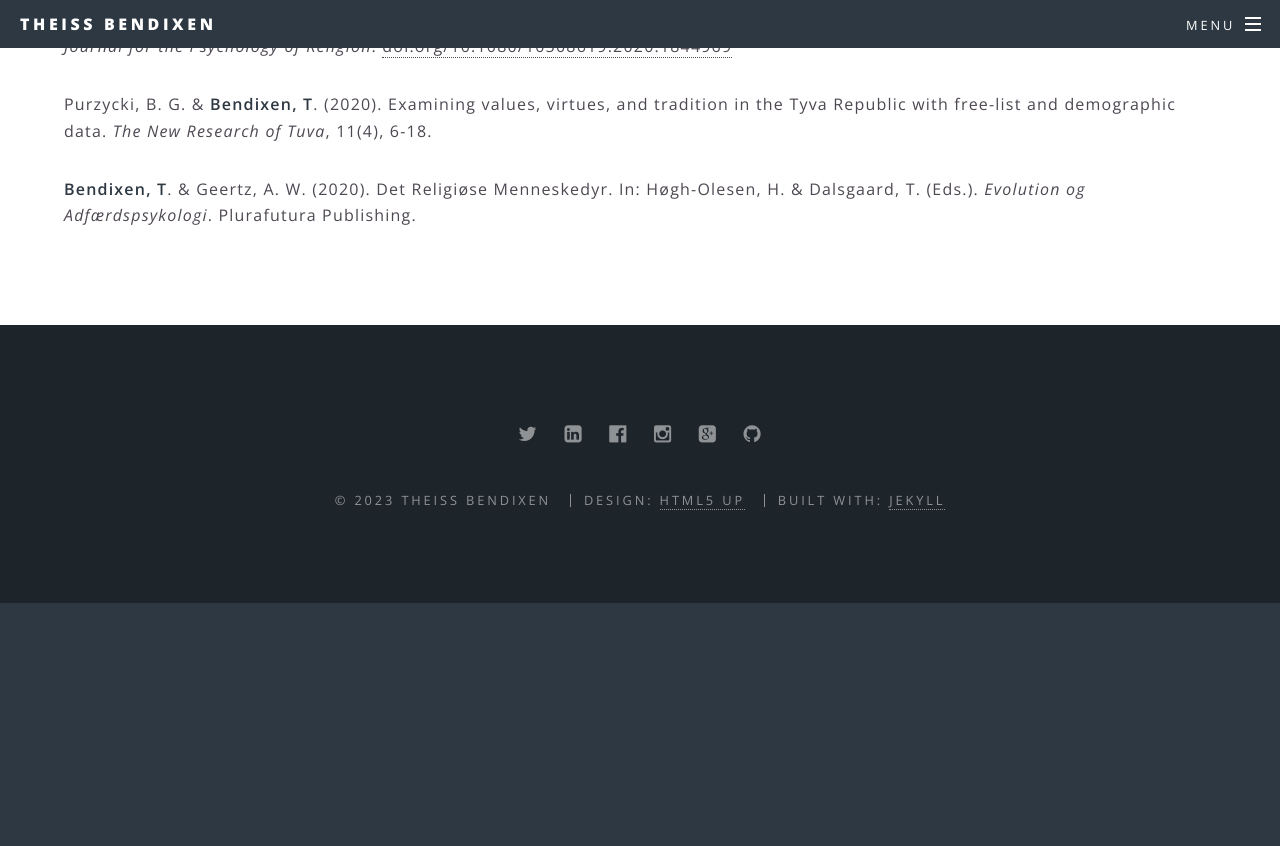
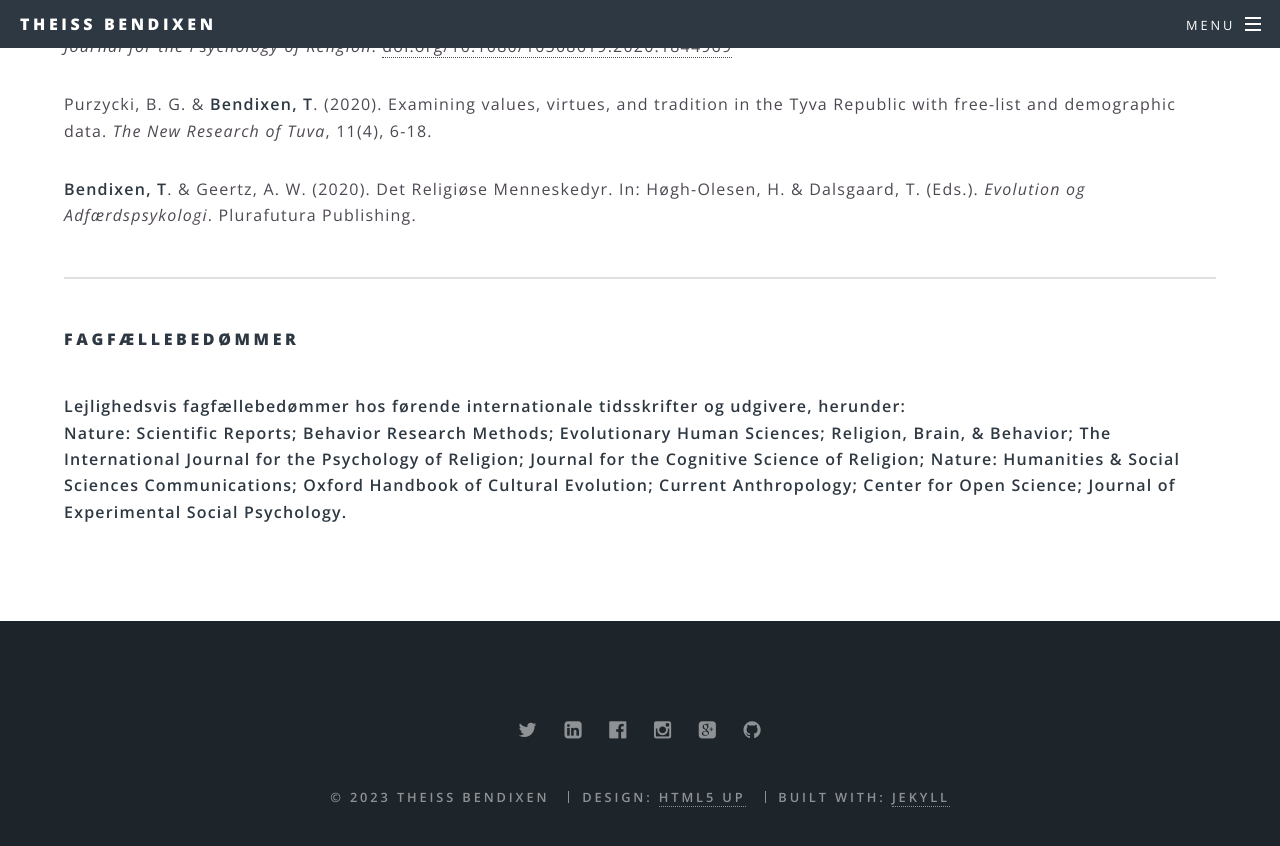
Before and after one commit to tbendixen/tbendixen.github.io.dk, a Jekyll site: the page built from forskning.html, in a window 1280 px wide and 900 px high, scrolled down 4512 px. Shown: the top 846 px of the window. Built offline with Jekyll 4.4.1, drawn with Linux system fonts in a browser that asks for light colours; before the commit the page ends 5115 px from its top, so only the background shows below that.

Commit message:
Update forskning.html

```diff
--- a/forskning.html
+++ b/forskning.html
@@ -114,3 +114,7 @@ title: Forskning
 				<p>Purzycki, B. G. & <b>Bendixen, T</b>. (2020). Examining values, virtues, and tradition in the Tyva Republic with free-list and demographic data. <i>The New Research of Tuva</i>, 11(4), 6-18.
 				<p><b>Bendixen, T</b>. & Geertz, A. W. (2020). Det Religiøse Menneskedyr.
 					In: Høgh-Olesen, H. & Dalsgaard, T. (Eds.). <i>Evolution og Adfærdspsykologi</i>. Plurafutura Publishing.</p>
+				<hr />
+				<h4>Fagfællebedømmer</h4>
+				<br />
+				<p><b>Lejlighedsvis fagfællebedømmer hos førende internationale tidsskrifter og udgivere, herunder:<br />Nature: Scientific Reports; Behavior Research Methods; Evolutionary Human Sciences; Religion, Brain, & Behavior; The International Journal for the Psychology of Religion; Journal for the Cognitive Science of Religion; Nature: Humanities & Social Sciences Communications; Oxford Handbook of Cultural Evolution; Current Anthropology; Center for Open Science; Journal of Experimental Social Psychology.</p>
```
